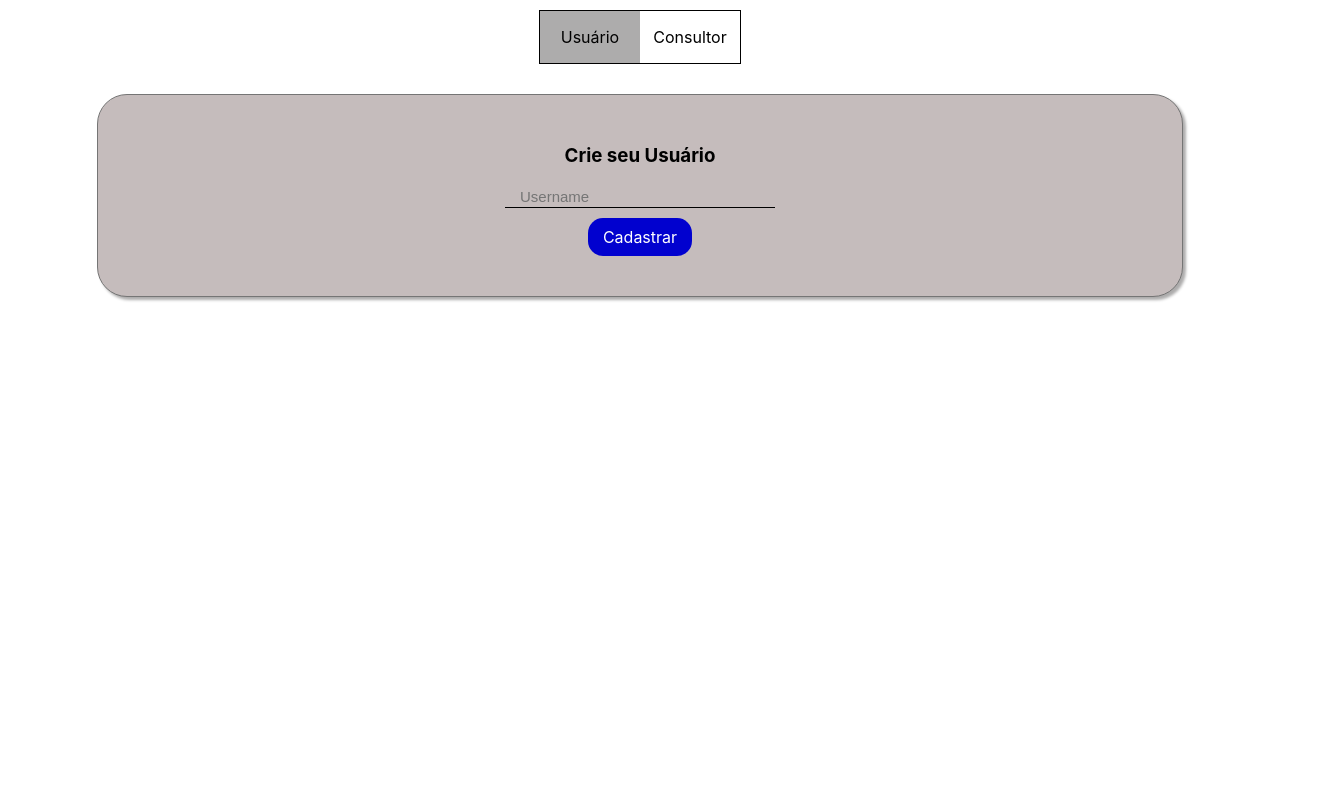
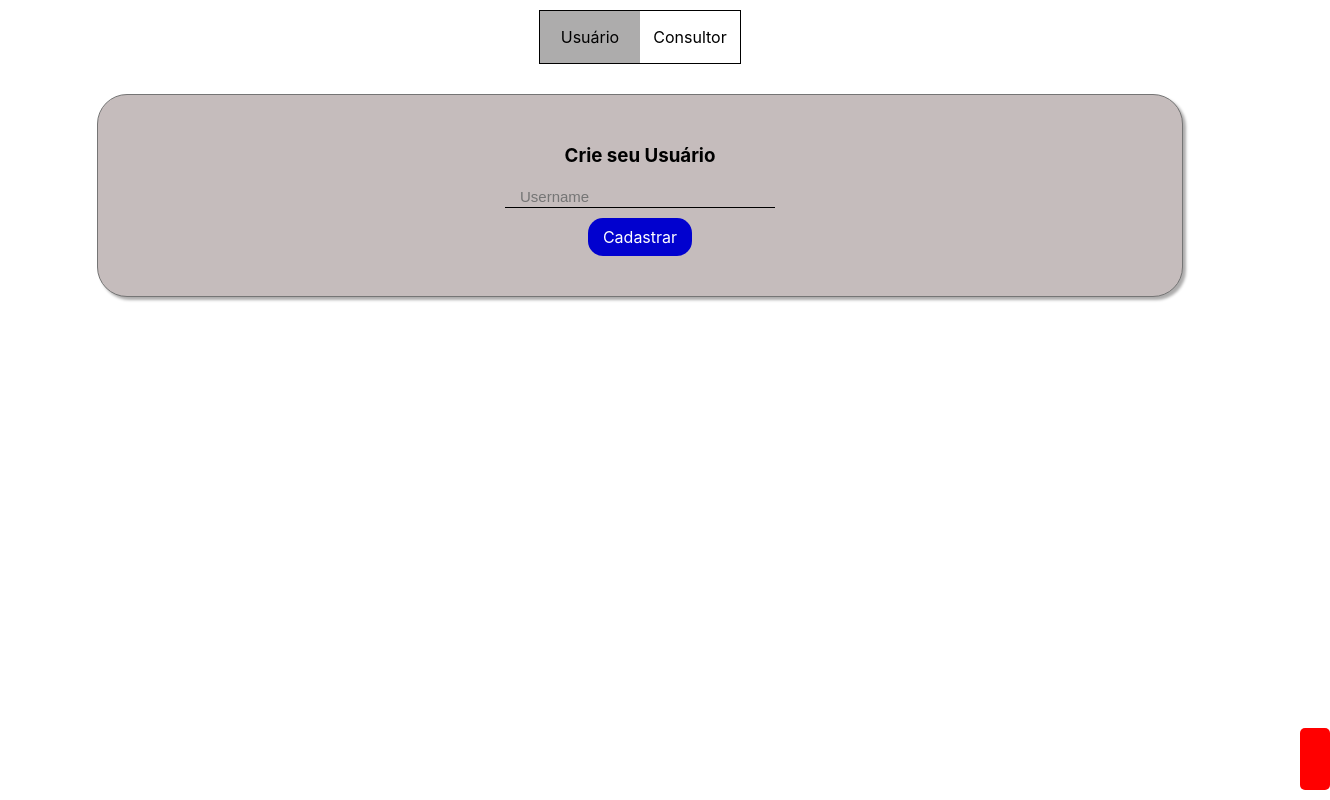
Before and after one commit to vitorcodesalittle/formare-challenge, a React (Create React App) app in the folder client/: page / in a window 1280 px wide. Shown: the whole page, 1330 px wide, since content can reach past the window. Built offline with nearby package versions, Linux system fonts and the light colour scheme.

Commit message:
add animation to ERror component

```diff
--- a/client/src/components/Error/Error.css
+++ b/client/src/components/Error/Error.css
@@ -11,3 +11,33 @@
   padding: 15px;
   border-radius: 5px;
 }
+
+
+.showLeftAnimation {
+	right: 10px;
+  animation: showLeft 1s ;
+}
+
+.closeRightAnimation {
+  right: -50px;
+	animation: closeRight 0.5s ;
+}
+
+
+@keyframes showLeft {
+	0% {
+		right: -50px
+	}
+	100% {
+		right: 10px
+	}
+}
+
+@keyframes closeRight {
+	0% {
+		right: 10px;
+	}
+	100% {
+		right: -50px
+	}
+}
--- a/client/src/components/Error/index.js
+++ b/client/src/components/Error/index.js
@@ -23,11 +23,13 @@ const Error = function(props) {
     }
   }, [ props ])
 
-  return ( visible ?
-    <div className="Error">
+  let classes = [ "Error" ];
+  if (visible) classes.push('showLeftAnimation');
+  else classes.push('closeRightAnimation')
+
+  return (<div className={classes.join(' ')}>
       <p>{error}</p>
-    </div>
-   : null )
+    </div>)
 }
 
 
```
